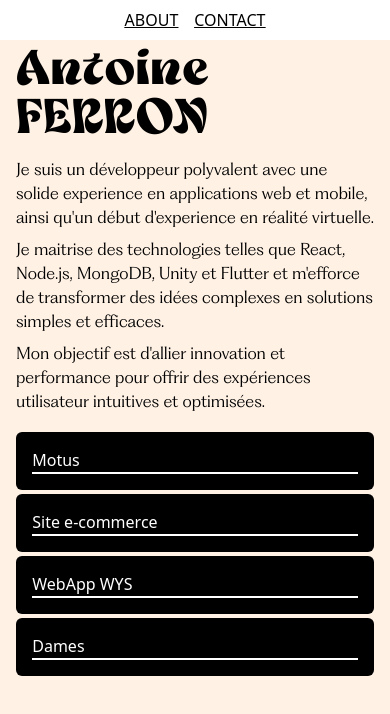
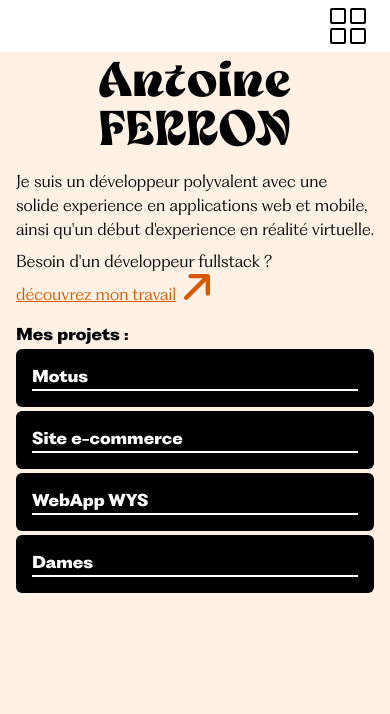
Before and after one commit to Niesmer/portfolioVue_Antoine_FERRON, a Vue app: page / in a window 390 px wide. Shown: the top 714 px of the page. Built offline with nearby package versions, Linux system fonts and the light colour scheme.

Commit message:
1st version mobile

```diff
--- a/src/App.vue
+++ b/src/App.vue
@@ -1,12 +1,16 @@
 <script setup lang="ts">
 import { RouterLink, RouterView } from 'vue-router'
+const openNav = () => {
+  console.log("test");
+}
 </script>
 
 <template>
-  <header class="p-2 mb-2 sticky top-0 flex justify-around bg-white">
+  <header class="p-2 mb-2 sticky top-0 flex justify-end bg-white">
     <nav class="rounded-full underline  uppercase w-fit px-4 flex gap-4">
-      <RouterLink to="/about">About</RouterLink>
-      <RouterLink to="/contact">Contact</RouterLink>
+      <a @click="openNav" class="grid grid-cols-2 gap-1 grid-rows-2">
+        <div class="w-4 h-4 border-black border-2 rounded-sm" v-for="(item, index) in 4" :key="index" ref="navItem"></div>
+      </a>
     </nav>
   </header>
   <RouterView />
--- a/src/components/ProjectList.vue
+++ b/src/components/ProjectList.vue
@@ -5,12 +5,12 @@ import { TransitionGroup } from 'vue';
 </script>
 
 <template>
-    <TransitionGroup name="fade" tag="ul" class="flex items-center flex-col">
-        <RouterLink class="p-4 m-0.5 bg-black rounded-md w-11/12 text-white" :to="project.link"
+    <ul id="projets" class="flex items-center flex-col">
+        <RouterLink class="p-4 m-0.5 bg-black rounded-md w-full text-white" :to="project.link"
             v-for="project in projects" :key="project.titre">
             <p class="block w-full border-b-2 border-white">{{ project.titre }}</p>
         </RouterLink>
-    </TransitionGroup>
+    </ul>
 </template>
 
 
--- a/src/views/HomeView.vue
+++ b/src/views/HomeView.vue
@@ -5,16 +5,24 @@ import ProjectList from "../components/ProjectList.vue"
 <template>
   <main class="grid gap-4 flex-col">
     <div class="px-4 left flex flex-col leading-none">
-      <h1 class="mb-3 whitespace-pre-line">{{ "Antoine\nFERRON" }}</h1>
+      <h1 class="mb-3 whitespace-pre-line text-center">{{ "Antoine\nFERRON" }}</h1>
       <p class="mb-2">Je suis un développeur polyvalent avec une solide experience en applications web et mobile, ainsi
         qu'un début d'experience en réalité virtuelle.</p>
-      <p class="mb-2"> Je maitrise des technologies telles que React,
-        Node.js, MongoDB, Unity et Flutter et m'efforce de transformer des idées complexes en solutions simples et
-        efficaces.</p>
-      <p> Mon objectif est d'allier innovation et performance pour offrir des expériences utilisateur
-        intuitives et optimisées.</p>
+      <p>Besoin d'un développeur fullstack ?</p>
+      <a href="#projets" class="flex items-baseline gap-2">
+        <p class="text-[#D75A00] font-bold underline">découvrez mon travail</p>
+        <svg width="26" height="26" viewBox="0 0 26 26" fill="none"
+          xmlns="http://www.w3.org/2000/svg">
+          <path
+            d="M26 2.2739C26 1.69954 25.7718 1.14871 25.3657 0.742576C24.9596 0.336444 24.4087 0.108281 23.8344 0.108281L6.50942 0C5.93506 0 5.38423 0.228163 4.97809 0.634296C4.57196 1.04043 4.3438 1.59126 4.3438 2.16562C4.3438 2.73998 4.57196 3.29081 4.97809 3.69694C5.38423 4.10308 5.93506 4.33124 6.50942 4.33124H18.5503L0.640587 22.2842C0.437607 22.4856 0.276497 22.7251 0.166552 22.989C0.056606 23.2529 0 23.5359 0 23.8218C0 24.1077 0.056606 24.3908 0.166552 24.6547C0.276497 24.9186 0.437607 25.1581 0.640587 25.3594C0.841909 25.5624 1.08143 25.7235 1.34533 25.8335C1.60923 25.9434 1.89229 26 2.17818 26C2.46406 26 2.74712 25.9434 3.01102 25.8335C3.27493 25.7235 3.51445 25.5624 3.71577 25.3594L21.6688 7.40642V19.4906C21.6688 20.0649 21.8969 20.6158 22.3031 21.0219C22.7092 21.428 23.26 21.6562 23.8344 21.6562C24.4087 21.6562 24.9596 21.428 25.3657 21.0219C25.7718 20.6158 26 20.0649 26 19.4906V2.2739Z"
+            fill="#D75A00" />
+        </svg>
+      </a>
     </div>
-    <ProjectList />
+    <div class="projets px-4">
+      <p>Mes projets :</p>
+      <ProjectList />
+    </div>
   </main>
 </template>
 
@@ -33,4 +41,9 @@ main {
   line-height: 1.5;
   font-weight: 300;
 }
+
+.projets {
+  font-family: 'ppfragmentsans';
+  font-weight: 800;
+}
 </style>
--- a/src/views/ProjectView.vue
+++ b/src/views/ProjectView.vue
@@ -1,5 +1,5 @@
 <template>
-  <div v-if="['motus', 'amzzon', 'wys-app', 'dames'].includes($route.params.project)" class="about">
+  <div v-if="['motus', 'amzzon', 'wys-app', 'dames'].includes(String($route.params.project))" class="about">
     <h1>This is project {{ $route.params.project }}</h1>
   </div>
   <div v-else>
```
